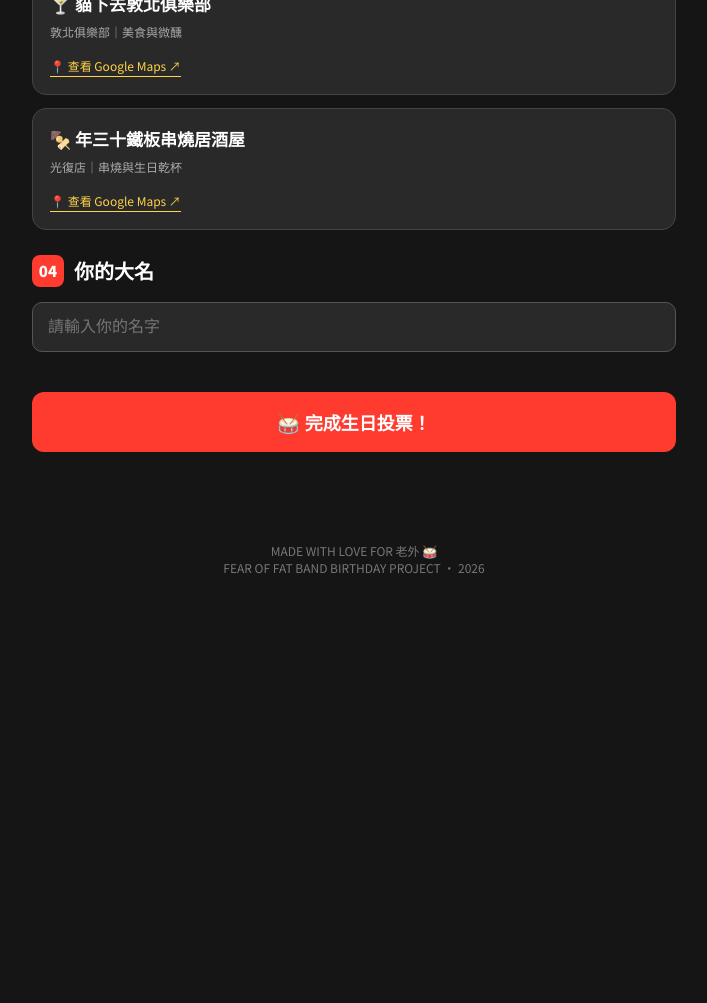
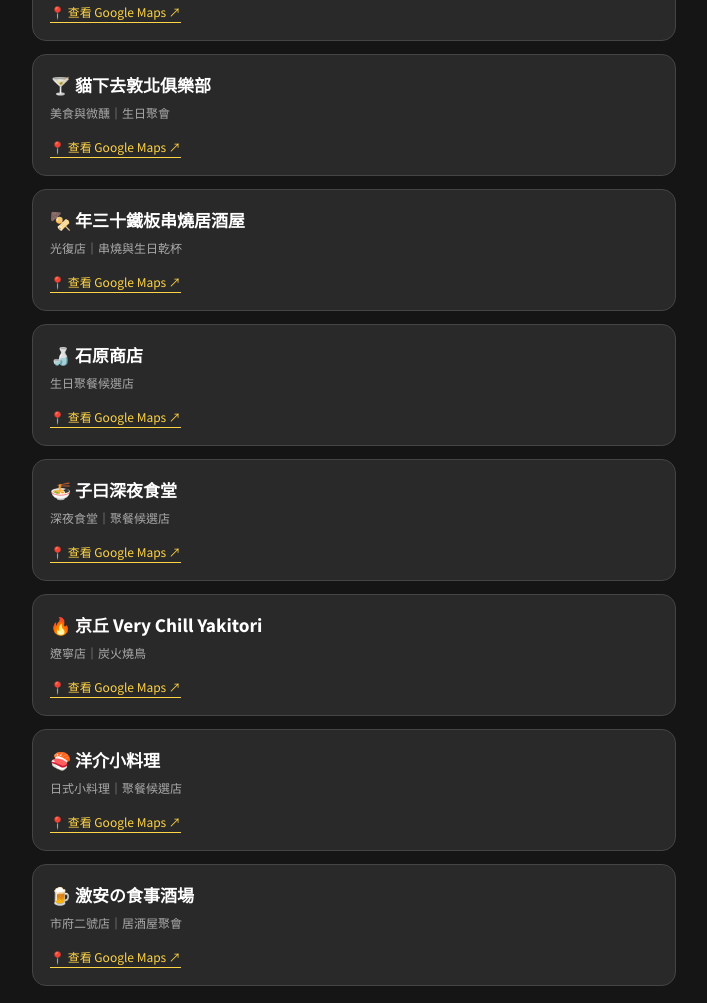
Before and after one commit to circus0706/birthday-invite, a plain HTML site: page index.html in a window 1280 px wide. Shown: the part 1097-2100 px from the top of the page, without its empty margins (286-993 px from the left). Before the commit the page ends 1703 px from the top, so only its background shows below. Drawn offline with Linux system fonts and the light colour scheme.

Commit message:
Update index.html

```diff
--- a/index.html
+++ b/index.html
@@ -342,45 +342,94 @@ body {
         <span class="number">03</span> 選擇餐廳
       </div>
 
+
+<div class="section">
+  <div class="section-title">
+    <span class="number">03</span> 選擇餐廳
+  </div>
+  <p class="hint">8 間嚴選餐廳，選出老外的生日主場！</p>
+
   <label class="restaurant">
-        <input type="radio" name="restaurant"
-          value="老井極上燒肉－台北信義店"
-          data-url="https://maps.app.goo.gl/k5ySujj73vyuce2o8">
+    <input type="radio" name="restaurant" value="老井極上燒肉－台北信義店"
+      data-url="https://maps.app.goo.gl/k5ySujj73vyuce2o8" required>
     <div class="restaurant-card">
       <h3>🥩 老井極上燒肉</h3>
       <p>台北信義店｜燒肉派對</p>
-          <a class="map-link"
-             href="https://maps.app.goo.gl/k5ySujj73vyuce2o8"
-             target="_blank">📍 查看 Google Maps ↗</a>
+      <a class="map-link" href="https://maps.app.goo.gl/k5ySujj73vyuce2o8" target="_blank">📍 查看 Google Maps ↗</a>
     </div>
   </label>
 
   <label class="restaurant">
-        <input type="radio" name="restaurant"
-          value="貓下去敦北俱樂部"
+    <input type="radio" name="restaurant" value="貓下去敦北俱樂部"
       data-url="https://maps.app.goo.gl/H811SrycTk2GFwyU7">
     <div class="restaurant-card">
       <h3>🍸 貓下去敦北俱樂部</h3>
-          <p>敦北俱樂部｜美食與微醺</p>
-          <a class="map-link"
-             href="https://maps.app.goo.gl/H811SrycTk2GFwyU7"
-             target="_blank">📍 查看 Google Maps ↗</a>
+      <p>美食與微醺｜生日聚會</p>
+      <a class="map-link" href="https://maps.app.goo.gl/H811SrycTk2GFwyU7" target="_blank">📍 查看 Google Maps ↗</a>
     </div>
   </label>
 
   <label class="restaurant">
-        <input type="radio" name="restaurant"
-          value="年三十鐵板串燒居酒屋－光復店"
+    <input type="radio" name="restaurant" value="年三十鐵板串燒居酒屋－光復店"
       data-url="https://maps.app.goo.gl/pEiRkkaUPGQYqyuh9">
     <div class="restaurant-card">
       <h3>🍢 年三十鐵板串燒居酒屋</h3>
       <p>光復店｜串燒與生日乾杯</p>
-          <a class="map-link"
-             href="https://maps.app.goo.gl/pEiRkkaUPGQYqyuh9"
-             target="_blank">📍 查看 Google Maps ↗</a>
+      <a class="map-link" href="https://maps.app.goo.gl/pEiRkkaUPGQYqyuh9" target="_blank">📍 查看 Google Maps ↗</a>
+    </div>
+  </label>
+
+  <label class="restaurant">
+    <input type="radio" name="restaurant" value="石原商店"
+      data-url="https://maps.app.goo.gl/4AVHpXvHaaQ4Qtae9">
+    <div class="restaurant-card">
+      <h3>🍶 石原商店</h3>
+      <p>生日聚餐候選店</p>
+      <a class="map-link" href="https://maps.app.goo.gl/4AVHpXvHaaQ4Qtae9" target="_blank">📍 查看 Google Maps ↗</a>
+    </div>
+  </label>
+
+  <label class="restaurant">
+    <input type="radio" name="restaurant" value="子曰深夜食堂"
+      data-url="https://maps.app.goo.gl/pF2os4BvaoxDMaJv6">
+    <div class="restaurant-card">
+      <h3>🍜 子曰深夜食堂</h3>
+      <p>深夜食堂｜聚餐候選店</p>
+      <a class="map-link" href="https://maps.app.goo.gl/pF2os4BvaoxDMaJv6" target="_blank">📍 查看 Google Maps ↗</a>
+    </div>
+  </label>
+
+  <label class="restaurant">
+    <input type="radio" name="restaurant" value="京丘 Very Chill Yakitori（遼寧店）"
+      data-url="https://maps.app.goo.gl/unmJwkNq8nxh73DX7">
+    <div class="restaurant-card">
+      <h3>🔥 京丘 Very Chill Yakitori</h3>
+      <p>遼寧店｜炭火燒鳥</p>
+      <a class="map-link" href="https://maps.app.goo.gl/unmJwkNq8nxh73DX7" target="_blank">📍 查看 Google Maps ↗</a>
+    </div>
+  </label>
+
+  <label class="restaurant">
+    <input type="radio" name="restaurant" value="洋介小料理"
+      data-url="https://maps.app.goo.gl/vgEBz37ACyve1zru9">
+    <div class="restaurant-card">
+      <h3>🍣 洋介小料理</h3>
+      <p>日式小料理｜聚餐候選店</p>
+      <a class="map-link" href="https://maps.app.goo.gl/vgEBz37ACyve1zru9" target="_blank">📍 查看 Google Maps ↗</a>
+    </div>
+  </label>
+
+  <label class="restaurant">
+    <input type="radio" name="restaurant" value="激安の食事酒場（市府二號店）"
+      data-url="https://maps.app.goo.gl/ZMRsE6J1BZpoYYNE8">
+    <div class="restaurant-card">
+      <h3>🍺 激安の食事酒場</h3>
+      <p>市府二號店｜居酒屋聚會</p>
+      <a class="map-link" href="https://maps.app.goo.gl/ZMRsE6J1BZpoYYNE8" target="_blank">📍 查看 Google Maps ↗</a>
     </div>
   </label>
 </div>
+
 
     <div class="section">
       <div class="section-title">
```
Lines whose indentation alone changed are shown as unchanged.
